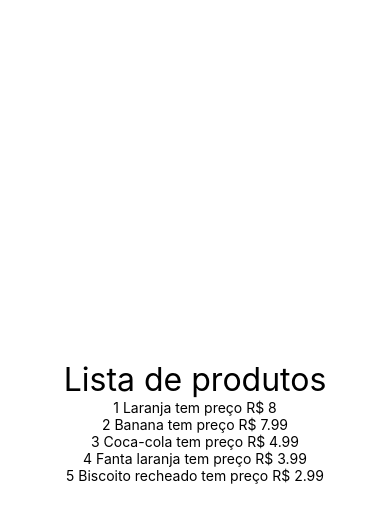
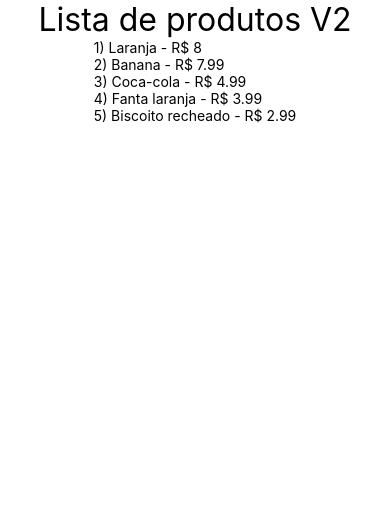
Before and after one commit to IanCaminhas/EstudoReactNative, a React Native app: screen / in a window 390 px wide. Shown: the top 522 px of the page. Built offline with nearby package versions, Linux system fonts and the light colour scheme.

Commit message:
Renderizando lista 2

```diff
--- a/src/App.js
+++ b/src/App.js
@@ -15,14 +15,16 @@
 //import Familia from './components/relacao/Familia'
 //import Membro from './components/relacao/Membro'
 //import UsuarioLogado from './components/UsuarioLogado'
-import ListaProdutos from './components/produtos/ListaProdutos'
-
+//import ListaProdutos from './components/produtos/ListaProdutos'
+import ListaProdutosV2 from './components/produtos/ListaProdutosV2'
 
 export default ()=> (
     <SafeAreaView style={style.App}>
 
-        <ListaProdutos/>
+        <ListaProdutosV2/>
+
        {/*
+       <ListaProdutos/>
         <UsuarioLogado usuario={{nome:'Ian', email:'caminhasian@gmail.com'}}/>
         <UsuarioLogado usuario={{nome:'Ana'}}/>
         <UsuarioLogado usuario={{email:'ana@gmail.com'}}/>
--- /dev/null
+++ b/src/components/produtos/ListaProdutosV2.js
@@ -0,0 +1,25 @@
+import React from 'react'
+import {Text, FlatList} from 'react-native'
+import Estilo from '../estilo'
+import produtos from './produtos'
+
+export default props =>{
+
+    const produtoRender = ({item: p})=>{
+    return <Text>{p.id}) {p.nome} - R$ {p.preco}</Text>
+    }
+
+    return(
+        <>
+            <Text style={Estilo.fontG}>
+                Lista de produtos V2
+            </Text>
+            <FlatList
+                data= {produtos}
+                keyExtractor={i =>`${i.id}`}
+                renderItem={produtoRender}
+            />
+        </>
+
+    )
+}
```
